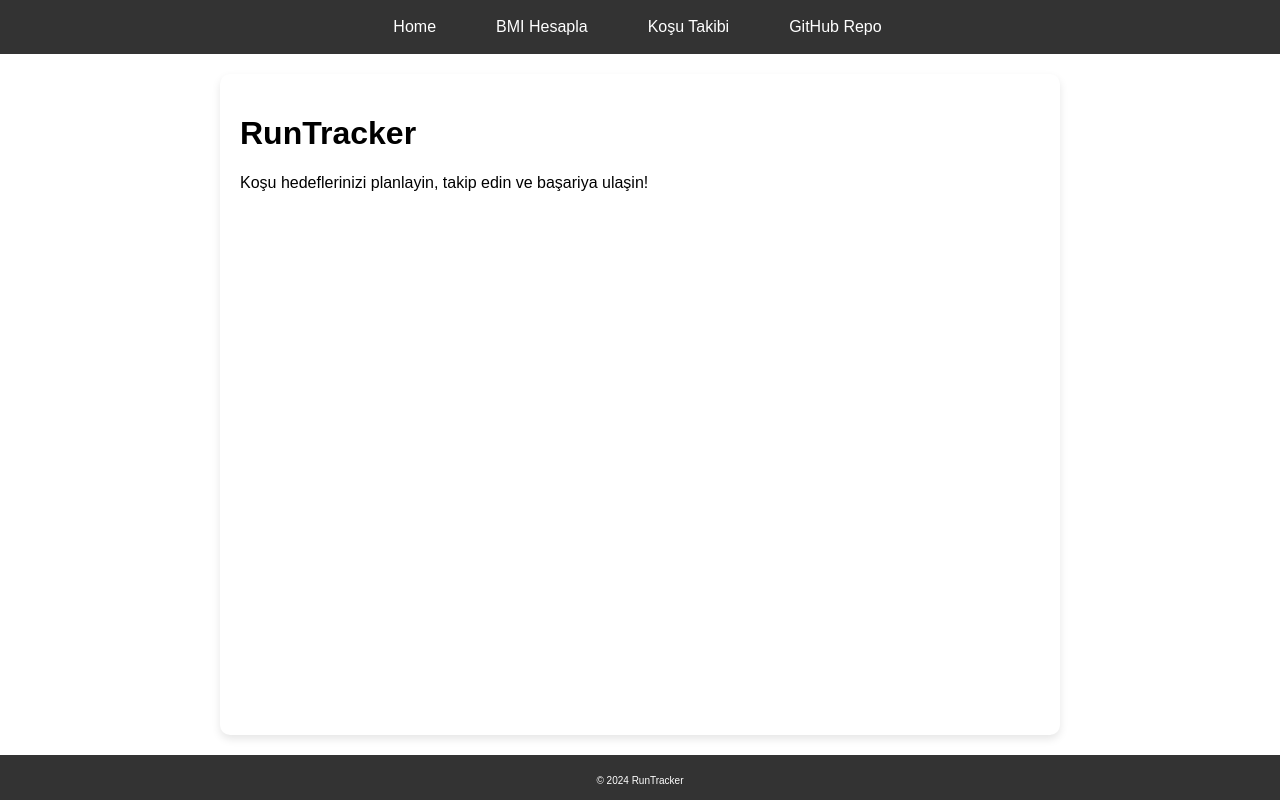
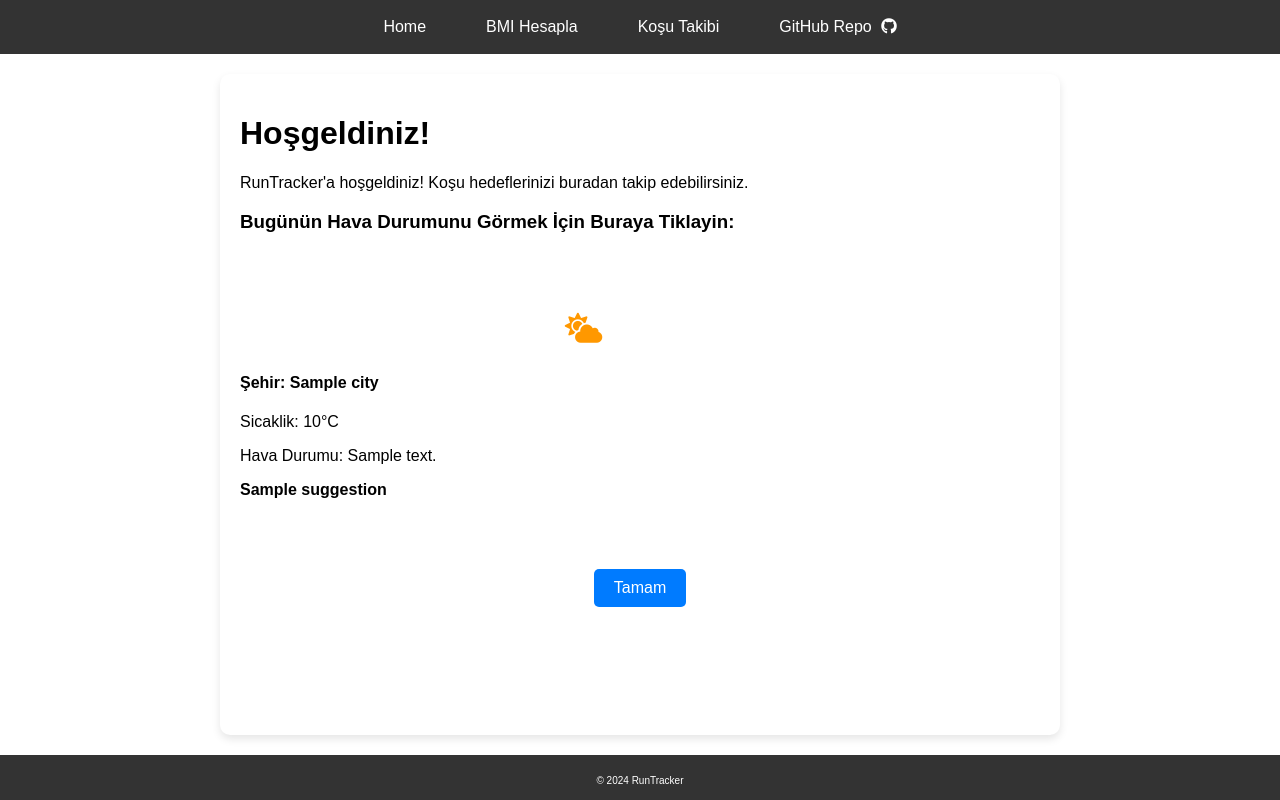
Before and after one commit to sbrycbc/RunTracker, a Flask app: template templates/home.html in a window 1280 px wide. Run offline with Flask 3, Linux system fonts and the light colour scheme; the template is opened without the code that fills it: most values are stand-ins (such as "Sample title", 1, 10 or a date in 2020).

Commit message:
added weather app and form with styling...

```diff
--- a/app.py
+++ b/app.py
@@ -1,13 +1,51 @@
+import requests
 from flask import Flask, render_template, request
-import requests  # Hava durumu için
+from dotenv import load_dotenv
+import os
 import random
 
 app = Flask(__name__)
 
+# .env dosyasını yükle
+load_dotenv()
+
+# API anahtarını .env dosyasından al
+API_KEY = os.getenv('API_KEY')
+BASE_URL = 'https://api.openweathermap.org/data/2.5/weather'
+
 # Ana sayfa
-@app.route('/')
+@app.route('/', methods=['GET', 'POST'])
 def home():
-    return render_template('home.html')
+    temperature = None
+    weather_description = None
+    suggestion = None
+    city = None
+
+    if request.method == 'POST':
+        if 'show_weather' in request.form:  # Hava durumu formu tıklama
+            return render_template('home.html', show_weather_form=True)
+        elif 'city' in request.form:  # Şehir girildiyse hava durumu al
+            city = request.form['city']
+            city = city.capitalize()  # Şehir ismini ilk harfini büyük yapmak için
+            temperature, weather_description = get_weather(city)
+
+            # Hava durumu açıklamasını düzenle
+            if weather_description:
+                weather_description = weather_description.title()
+
+            # Hava durumu önerisi
+            if temperature is not None:
+                if temperature < 10:
+                    suggestion = "Bugün hava soğuk, kalin giyin!"
+                elif temperature > 30:
+                    suggestion = "Bugün hava çok sicak, hafif giyinin!"
+                else:
+                    suggestion = "Bugün hava güzel, rahatça kosmaya çikabilirsiniz."
+
+            return render_template('home.html', temperature=temperature, weather_description=weather_description, suggestion=suggestion, city=city)
+
+    return render_template('home.html', show_weather_form=False)
+
 
 # BMI Hesaplama
 @app.route('/bmi', methods=['GET', 'POST'])
@@ -19,7 +57,7 @@
 
         # BMI durumu
         if bmi < 18.5:
-            status = "Zayıf"
+            status = "Zayif"
         elif 18.5 <= bmi < 24.9:
             status = "Normal"
         elif 25 <= bmi < 29.9:
@@ -45,23 +83,23 @@
             "Koşmaya devam et, hedeflerine bir adim daha yaklaştin!"
         ])
         return render_template('tracker.html', distance=distance, duration=duration, calories=calories, speed=speed, motivation=motivation)
+
     return render_template('tracker.html')
 
-# Hava durumu (Örnek: API kullanımı)
-@app.route('/weather', methods=['GET'])
-def weather():
-    # Örnek: Hava durumu API'sinden veri çekelim (OpenWeatherMap gibi)
-    city = request.args.get('city', 'Istanbul')  # Varsayılan şehir
-    api_key = "API_KEY_HERE"
-    url = f"http://api.openweathermap.org/data/2.5/weather?q={city}&appid={api_key}&units=metric"
-    response = requests.get(url).json()
+# Hava durumu için fonksiyon
+def get_weather(city):
+    url = f"{BASE_URL}?q={city}&appid={API_KEY}&units=metric&lang=tr"  # 'units=metric' sıcaklığı Celsius cinsinden alır
+    response = requests.get(url)
+    data = response.json()
 
-    if response.get("cod") != 200:
-        return "Hava durumu bilgisi alinamadi!"
+    if data["cod"] != "404":
+        main_data = data["main"]
+        weather_data = data["weather"][0]
+        temperature = main_data["temp"]
+        weather_description = weather_data["description"]
+        return temperature, weather_description
+    else:
+        return None, None
 
-    weather_desc = response["weather"][0]["description"]
-    temperature = response["main"]["temp"]
-    return render_template('home.html', weather=f"{city}: {weather_desc}, {temperature}°C")
-
-if __name__ == '__main__':
+if __name__ == "__main__":
     app.run(debug=True)
--- a/templates/base.html
+++ b/templates/base.html
@@ -5,6 +5,7 @@
     <meta name="viewport" content="width=device-width, initial-scale=1.0">
     <title>{% block title %}RunTracker{% endblock %}</title>
     <link rel="stylesheet" href="/static/css/style.css">
+     <link rel="stylesheet" href="https://cdnjs.cloudflare.com/ajax/libs/font-awesome/5.15.4/css/all.min.css">
 </head>
 <body>
     <header>
--- a/templates/home.html
+++ b/templates/home.html
@@ -1,9 +1,38 @@
 {% extends "base.html" %}
 
-{% block title %}Home{% endblock %}
+{% block title %}Ana Sayfa{% endblock %}
 
 {% block content %}
-<h1>RunTracker</h1>
-<p>Koşu hedeflerinizi planlayin, takip edin ve başariya ulaşin!</p>
+    <h1>Hoşgeldiniz!</h1>
+    <p>RunTracker'a hoşgeldiniz! Koşu hedeflerinizi buradan takip edebilirsiniz.</p>
 
+    <h3>Bugünün Hava Durumunu Görmek İçin <strong>Buraya Tiklayin</strong>:</h3>
+
+    <!-- Hava durumu butonu ve ikonu -->
+    <form method="POST">
+        <button type="submit" name="show_weather" value="true" style="background-color: transparent; border: none;">
+            <i class="fas fa-cloud-sun" style="font-size: 30px; color: #ff9800;"></i> Buraya Tiklayin
+        </button>
+    </form>
+
+    {% if request.method == 'POST' and request.form.get('show_weather') %}
+        <!-- Şehir girme formu -->
+        <form method="POST">
+            <label for="city">Şehir Girin:</label>
+            <input type="text" id="city" name="city" required>
+            <button type="submit">Hava Durumunu Gör</button>
+        </form>
+    {% endif %}
+
+    {% if temperature %}
+        <h4>Şehir: {{ city }}</h4>
+        <p>Sicaklik: {{ temperature }}°C</p>
+        <p>Hava Durumu: {{ weather_description }}</p>
+        <p><strong>{{ suggestion }}</strong></p>
+
+        <!-- Tamam Butonu -->
+        <form action="/" method="get">
+            <button type="submit">Tamam</button>
+        </form>
+    {% endif %}
 {% endblock %}
```
Also changed, not shown: 1 other file.
